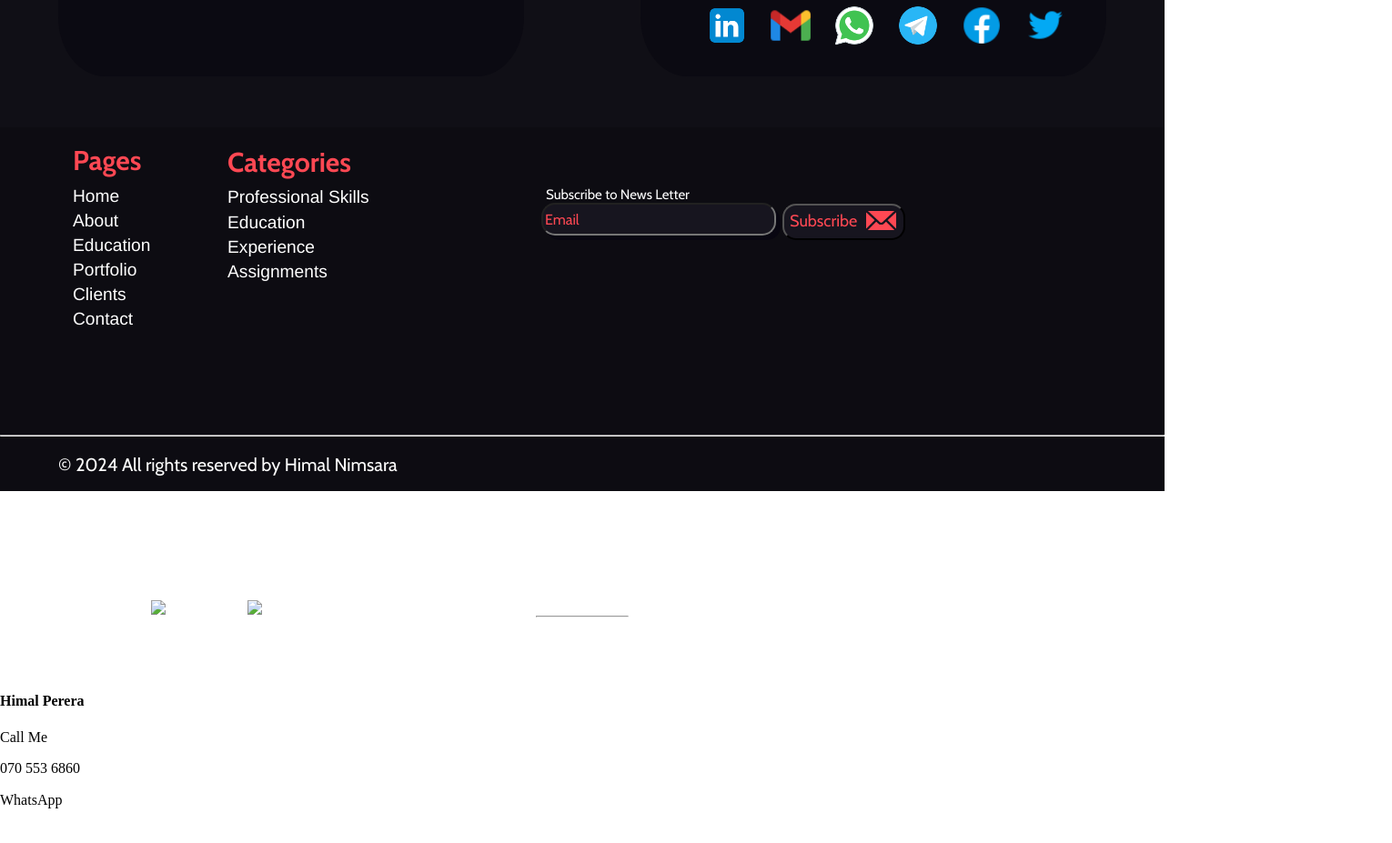
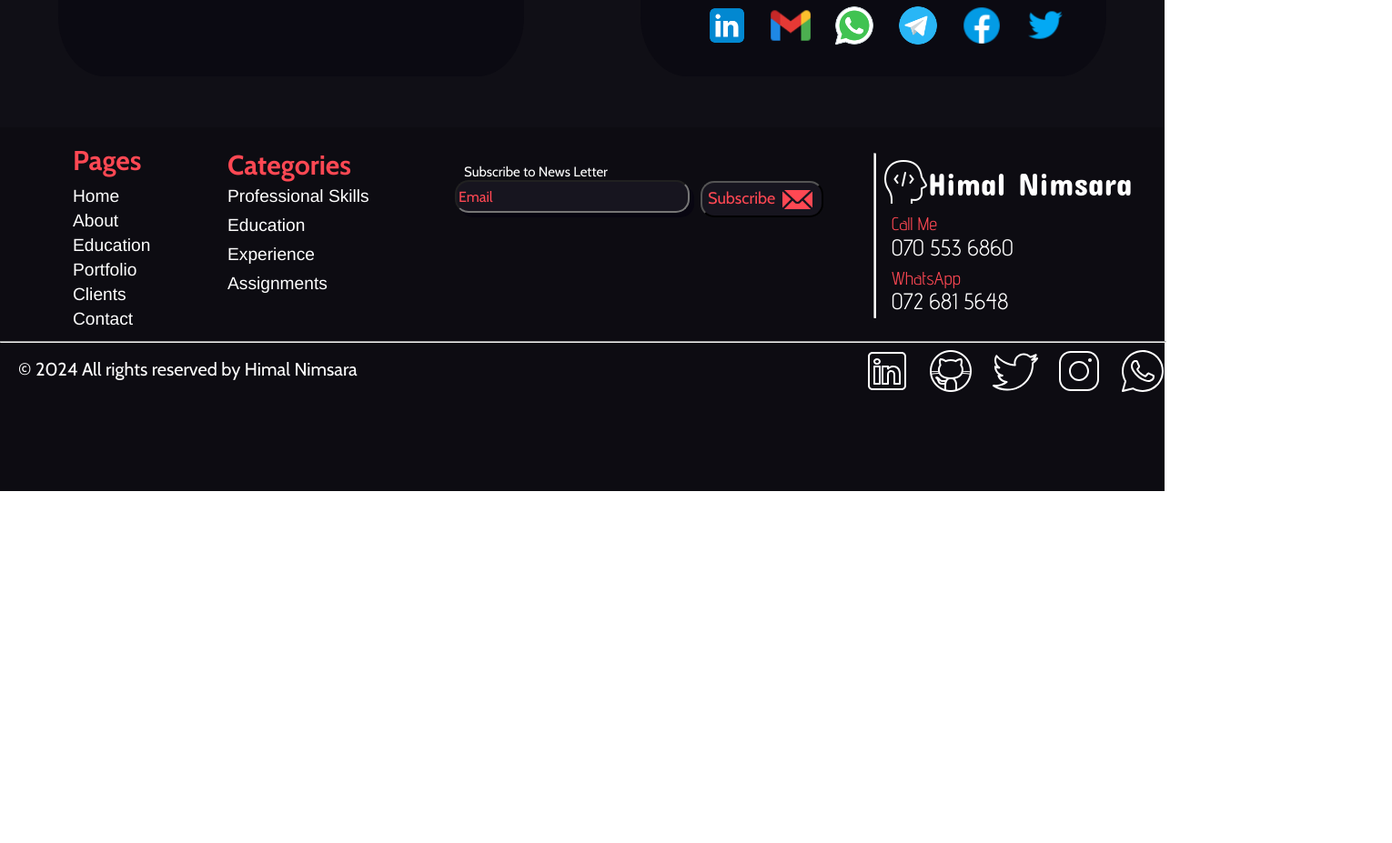
Before and after one commit to HimalN/my-portfolio-webiste, a plain HTML site: page index.html in a window 1280 px wide. Shown: the part 4300-5227 px from the top of the page at 91% size, 1530 px wide, since content can reach past the window. After the commit the page ends 4840 px from the top, so only its background shows below. Drawn offline with nearby package versions, Linux system fonts and the light colour scheme; a web font is replaced by a local one.

Commit message:
->Descktop Complted

```diff
--- a/assets/styles/styles.css
+++ b/assets/styles/styles.css
@@ -8,6 +8,7 @@
 @import url('https://fonts.googleapis.com/css2?family=Bungee+Inline&family=Bungee+Spice&family=Commissioner:wght@100..900&family=Concert+One&family=Hind+Siliguri:wght@300;400;500;600;700&family=Inder&family=Lalezar&family=Sen:wght@400..800&display=swap');
 @import url('https://fonts.googleapis.com/css2?family=Cabin:ital,wght@0,400..700;1,400..700&display=swap');
 @import url('https://fonts.googleapis.com/css2?family=Contrail+One&display=swap');
+@import url('https://fonts.googleapis.com/css2?family=Advent+Pro:ital,wght@0,100..900;1,100..900&display=swap');
 
 /*html {
     scroll-behavior: smooth;
@@ -1165,6 +1166,10 @@ a:hover{
     top: 35px;
     cursor: pointer;
 }
+.bottom{
+    height: 50vh;
+    width: 100%;
+}
 .footer{
     background-color: #0D0C12;
     height: 50vh;
@@ -1191,24 +1196,28 @@ a:hover{
     margin-bottom: 5px;
 }
 .Categories{
-    position: relative;
+    position: absolute;
+    height: 200px;
+    top: 25px;
+    left: 250px;
 }
 .Categories>h3{
     position: relative;
-    top: -230px;
-    left: 250px;
+    top: -0px;
+    left: 0px;
 
     color: #FF4853;
     font-family: cabin;
     font-size: 30px;
+    margin: 0;
 }
 .Categories>a{
     display: grid;
     width: 160px;
     position: relative;
-    top: -250px;
-    left: 250px;
-    margin-bottom: 5px;
+    top: 5px;
+    left: 0px;
+    margin-bottom: 10px;
     color: #ffffff;
 }
 .Categories>a:hover{
@@ -1216,20 +1225,24 @@ a:hover{
     transition: ease-in-out 300ms; ;
 }
 .news-letter{
-    position: relative;
+    position: absolute;
+    left: 500px;
+    top: 40px;
+    height: 150px;
+    width: 400px;
 }
 #sub-id{
     color: #ffffff;
     position: relative;
-    top: -360px;
-    left: 600px;
+    top: 0px;
+    left: 10px;
     font-size: 15px;
     font-family: cabin;
 }
 #news-email1{
     position: relative;
-    top: -360px;
-    left: 595px;
+    top: -0;
+    left: 0;
     background-color: #17151F;
     height: 30px;
     width: 250px;
@@ -1251,26 +1264,94 @@ a:hover{
     width: 135px;
     border-radius: 15px 15px 15px 15px;
     position: relative;
-    top: -405px;
-    left: 860px;
+    top: -45px;
+    left: 270px;
     cursor: pointer;
 }
 .news-letter-button>img{
     position: relative;
-    bottom: 394px;
-    left: 812px;
+    top: -32px;
+    left: 220px;
     height: 35px;
     width: 35px;
 }
+.footer-right{
+    position: absolute;
+    top: 20px;
+    width: 300px;
+    height: 200px;
+    left: 75%;
+
+}
 .footer-right>hr{
-    width: 100px;
+    width: 1px;
+    background-color: #FFFFFF;
+    height: 180px;
+    position: absolute;
+    top: 0px;
+    left: 0px;
+    border-radius: 10px 10px 10px 10px;
+}
+.footer-right>#footer-icon{
+    position: absolute;
+    top: 15px;
+    left: 10px;
+}
+.footer-right>h4{
+    position: absolute;
+    top: -25px;
+    left: 60px;
+    font-size: 35px;
+    color: #FFFF;
+    font-family: Concert One;
+    font-weight: 100;
+}
+.contact-number{
+    position: absolute;
+    top: 75px;
+    left: 20px;
+    width: 250px;
+    height: 130px;
+    font-family: "Advent Pro";
+}
+#call-me{
+    color: #FF4853;
+    position: relative;
+    font-size: 20px;
+    margin: 0;
+}
+#call-no{
+    color: #FFF;
+    position: relative;
+    top: 0px;
+    font-size: 25px;
+    margin: 0;
+}
+#whatsApp-contact{
+    color: #FF4853;
+    position: absolute;
+    font-size: 20px;
+    top:60px;
+    margin: 0;
+}
+#wa-no{
+    color: #FFF;
+    font-size: 25px;
+    position:relative;
+    top: 30px;
+    margin: 0;
+
 }
 .footerBottom{
-    position: relative;
+    position: absolute;
+    width: 100%;
+    height: 60px;
+    top: 235px;
 }
 .footerBottom>hr{
-    position: relative;
-    top: -70px;
+    position: absolute;
+    width: 100%;
+    margin: 0;
 }
 .footerBottom>#coppyright{
     position: relative;
@@ -1278,8 +1359,33 @@ a:hover{
     font-size: 20px;
     color: #FFFFFF;
 
-    top: -70px;
-    left: 5%;
+    top: 0px;
+    left: 20px;
+}
+.social-media-footer{
+    position: absolute;
+    height: 55px;
+    top: -10px;
+    margin: 0;
+}
+.social-media-footer>a{
+    position: relative;
+    top: -12px;
+}
+#facebook-footer{
+    height: 58px;
+    width: 58px;
+    top: 27px;
+    margin: 0;
+}
+.social-media-footer>a>img{
+    position: relative;
+    top: 22px;
+    left: 950px;
+
+    margin-right: 15px;
+    height: 50px;
+    width: 50px;
 }
 
 @media all and(max-width: 1480px){
--- a/index.html
+++ b/index.html
@@ -604,7 +604,7 @@
                 </div>
             </section>
 
-            <footer>
+            <footer class="bottom">
                 <section class="footer">
                     <div class="pages">
                         <h3>Pages</h3>
@@ -637,20 +637,21 @@
 
                     <div class="footer-right">
                         <hr>
-                        <img src="assets/images/brain-code-icon.png" alt="icon">
-                        <h4>Himal Perera</h4>
+                        <img src="assets/images/brain-code-icon.png" alt="icon" id="footer-icon">
+                        <h4>Himal Nimsara</h4>
                         <div class="contact-number">
                             <p id="call-me">Call Me</p>
                             <p id="call-no">070 553 6860</p>
                             <p id="whatsApp-contact">WhatsApp</p>
-                            <p><a href="https://wa.me/+94726815648">+94 72 681 5648</a></p>
+                            <p id="wa-no">072 681 5648</a></p>
                         </div>
                     </div>
-                </section>
 
-                <section class="footerBottom">
+                    <div class="footerBottom">
                         <hr>
-                    <p id="coppyright"> © 2024 All rights reserved by Himal Nimsara</p>
+                        <p id="coppyright">© 2024 All rights reserved by Himal Nimsara</p>
+
+                        <div class="social-media-footer">
                             <a href="">
                                 <img src="assets/images/in-icon.svg" alt="Linkdin">
                             </a>
@@ -661,14 +662,16 @@
                                 <img src="assets/images/twitter-icon.svg" alt="Twitter">
                             </a>
                             <a href="">
-                        <img src="assets/images/insta-icon.png" alt="instagram">
+                                <img src="assets/images/insta-icon.svg" alt="instagram">
                             </a>
                             <a href="">
-                        <img src="assets/images/whatsapp-icon.png" alt="whatsApp">
+                                <img src="assets/images/whatsapp-icon.svg" alt="whatsApp">
                             </a>
-                    <a href="">
-                        <img src="assets/images/icons8-facebook-64.png" alt="facebook">
+                            <a href="www.facebook.com">
+                                <img src="assets/images/icons8-facebook-64.png" alt="facebook" id="facebook-footer">
                             </a>
+                        </div>
+                    </div>
                 </section>
             </footer>
         </article>
```
Lines whose indentation alone changed are shown as unchanged.
